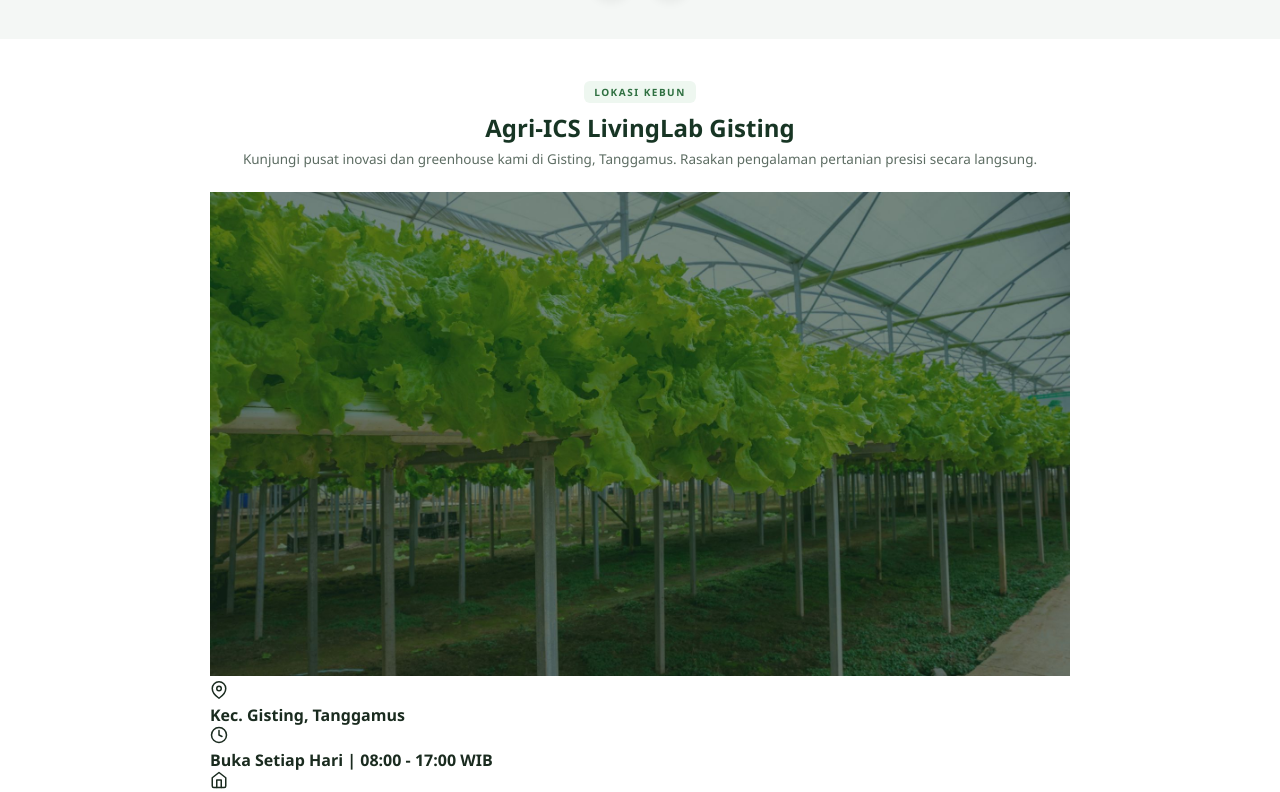
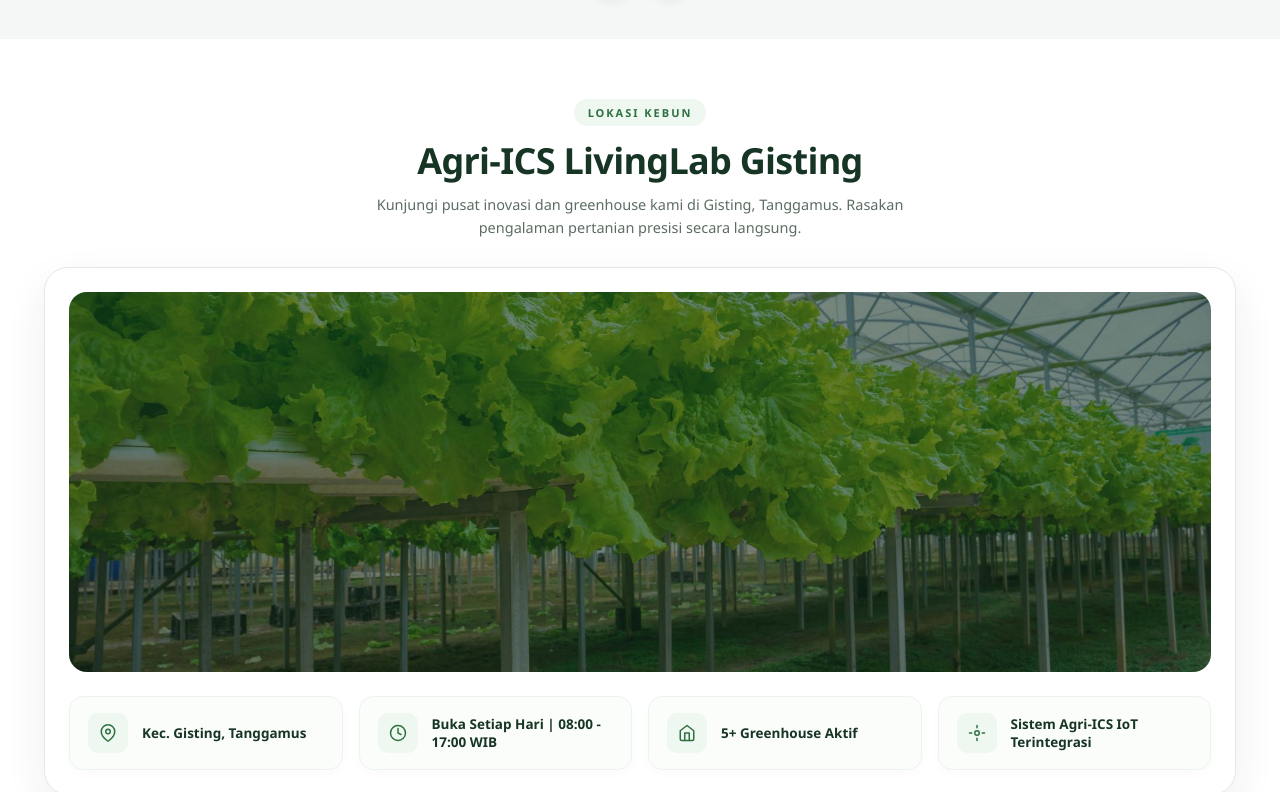
Before and after one commit to ovaleeadwii/Livinglab-Frontend, a React (Vite) app: page / in a window 1280 px wide. Shown: the part 1495-2287 px from the top of the page. Built offline with nearby package versions, Linux system fonts and the light colour scheme.

Commit message:
update tampilan maps

```diff
--- a/src/index.css
+++ b/src/index.css
@@ -1932,158 +1932,146 @@
 /* =====================================================
            SECTION MAPS / LOKASI - MINI & COMPACT
         ===================================================== */
+       /* =====================================================
+           SECTION MAPS 3D ISOMETRIC & INFO BERJAJAR LURUS
+        ===================================================== */
         .maps-section {
           width: 100%;
-          max-width: 900px; /* Lebar dibatasi agar tidak terlalu besar */
-          margin: 40px auto;
-          padding: 0 20px;
+          max-width: 1240px;
+          margin: 60px auto;
+          padding: 0 24px;
         }
 
         .maps-head-center {
           text-align: center;
-          margin-bottom: 24px;
+          margin-bottom: 28px;
         }
 
         .maps-head-center .sub-title {
           display: inline-block;
-          font-size: 10px;
+          font-size: 11px;
           font-weight: 700;
-          letter-spacing: 0.15em;
-          color: #2f7041;
+          letter-spacing: 0.18em;
+          color: #2F7041;
           background: #eef7f0;
-          padding: 4px 10px;
-          border-radius: 6px;
-          margin-bottom: 8px;
+          padding: 6px 14px;
+          border-radius: 99px;
+          margin-bottom: 10px;
           text-transform: uppercase;
         }
 
         .maps-head-center h2 {
-          font-size: 24px;
+          font-size: clamp(28px, 3vw, 36px);
           color: #173524;
           font-weight: 800;
-          margin: 0 0 6px 0;
+          margin: 0 0 8px 0;
+          letter-spacing: -0.02em;
         }
 
         .maps-head-center p {
-          font-size: 13.5px;
-          color: #5d6d63;
-          margin: 0;
-        }
-
-        /* Wrapper kecil & nimbul */
-        .maps-wrapper {
-          display: grid;
-          grid-template-columns: 1.2fr 1fr;
-          gap: 16px;
+          font-size: 14.5px;
+          color: #5D6D63;
+          margin: 0 auto;
+          max-width: 560px;
+          line-height: 1.6;
+        }
+
+        /* Card Utama 3D Map */
+        .maps-3d-card {
           background: #ffffff;
-          box-shadow: 0 8px 30px rgba(15, 35, 23, 0.06);
-          border-radius: 16px;
-          overflow: hidden;
-          padding: 12px;
           border: 1px solid #e2eae3;
-          align-items: center;
-        }
-
-        /* Peta kecil ukuran mini */
-        .map-container {
+          border-radius: 24px;
+          padding: 24px;
+          box-shadow: 0 16px 40px rgba(15, 35, 23, 0.08);
+          display: flex;
+          flex-direction: column;
+          gap: 24px;
+        }
+
+        /* Area Tampilan Visual 3D Isometrik */
+        .map-3d-visual {
           position: relative;
           width: 100%;
-          height: 260px; /* Dibuat kecil tingginya */
-          background: #edf4ee;
-          border-radius: 12px;
+          height: 380px;
+          border-radius: 18px;
           overflow: hidden;
-          box-shadow: inset 0 2px 6px rgba(0,0,0,0.05);
-        }
-
-        .map-container iframe {
+          background: #f4f8f4;
+          box-shadow: inset 0 2px 8px rgba(0,0,0,0.04);
+        }
+
+        .map-3d-visual img {
           width: 100%;
           height: 100%;
-          border: 0;
+          object-fit: cover;
           display: block;
         }
 
-        /* Panel info versi compact */
-        .map-info-panel {
-          padding: 16px;
-          display: flex;
-          flex-direction: column;
-          justify-content: center;
-          background: #fbfdfb;
-          border-radius: 12px;
-          border: 1px solid #edf4ee;
-        }
-
-        .map-info-card h3 {
-          font-size: 16px;
-          font-weight: 800;
-          color: #173524;
-          margin: 0 0 4px 0;
-        }
-
-        .map-info-card p {
-          font-size: 12.5px;
-          color: #59685e;
-          line-height: 1.5;
-          margin: 0 0 14px 0;
-        }
-
-        .map-meta-list {
-          display: flex;
-          flex-direction: column;
-          gap: 8px;
-          margin-bottom: 16px;
-        }
-
-        .map-meta-item {
+        /* 4 Kotak Informasi Berjajar Lurus ke Samping */
+        .map-info-row {
+          display: grid;
+          grid-template-columns: repeat(4, 1fr);
+          gap: 16px;
+        }
+
+        .map-info-box {
           display: flex;
           align-items: center;
-          gap: 8px;
-          font-size: 12px;
-          color: #2c3e33;
-          font-weight: 600;
-        }
-
-        .map-meta-icon {
-          width: 24px;
-          height: 24px;
-          border-radius: 6px;
+          gap: 14px;
+          padding: 16px 18px;
+          background: #fbfdfb;
+          border: 1px solid #edf4ee;
+          border-radius: 14px;
+          box-shadow: 0 4px 12px rgba(15, 35, 23, 0.02);
+          transition: transform 0.2s ease, box-shadow 0.2s ease;
+        }
+
+        .map-info-box:hover {
+          transform: translateY(-2px);
+          box-shadow: 0 6px 16px rgba(47, 112, 65, 0.08);
+          border-color: #d2e4d5;
+        }
+
+        .map-box-icon {
+          width: 40px;
+          height: 40px;
+          min-width: 40px;
+          border-radius: 10px;
           background: #eef7f0;
-          color: #2f7041;
+          color: #2F7041;
           display: flex;
           align-items: center;
           justify-content: center;
           flex-shrink: 0;
         }
 
-        .map-direction-btn {
-          width: 100%;
-          height: 38px;
-          border: none;
-          border-radius: 8px;
-          background: linear-gradient(135deg, #2f7041, #245c34);
-          color: #ffffff;
+        .map-box-text {
+          display: flex;
+          flex-direction: column;
+          gap: 2px;
+        }
+
+        .map-box-text strong {
+          font-size: 13.5px;
+          color: #173524;
           font-weight: 700;
-          font-size: 12px;
-          cursor: pointer;
-          display: flex;
-          align-items: center;
-          justify-content: center;
-          gap: 6px;
-          box-shadow: 0 3px 10px rgba(47, 112, 65, 0.2);
-          transition: all 0.2s ease;
-          text-decoration: none;
-        }
-
-        .map-direction-btn:hover {
-          transform: translateY(-1px);
-          box-shadow: 0 4px 12px rgba(47, 112, 65, 0.25);
-        }
-
-        @media (max-width: 768px) {
-          .maps-wrapper {
+          line-height: 1.35;
+        }
+
+        /* Responsif untuk Tablet & HP */
+        @media (max-width: 1024px) {
+          .map-info-row {
+            grid-template-columns: repeat(2, 1fr);
+          }
+        }
+
+        @media (max-width: 600px) {
+          .map-info-row {
             grid-template-columns: 1fr;
           }
-          .map-container {
-            height: 220px;
+          .map-3d-visual {
+            height: 240px;
           }
-        }
+          .maps-3d-card {
+            padding: 16px;
+          }
+        }
```
